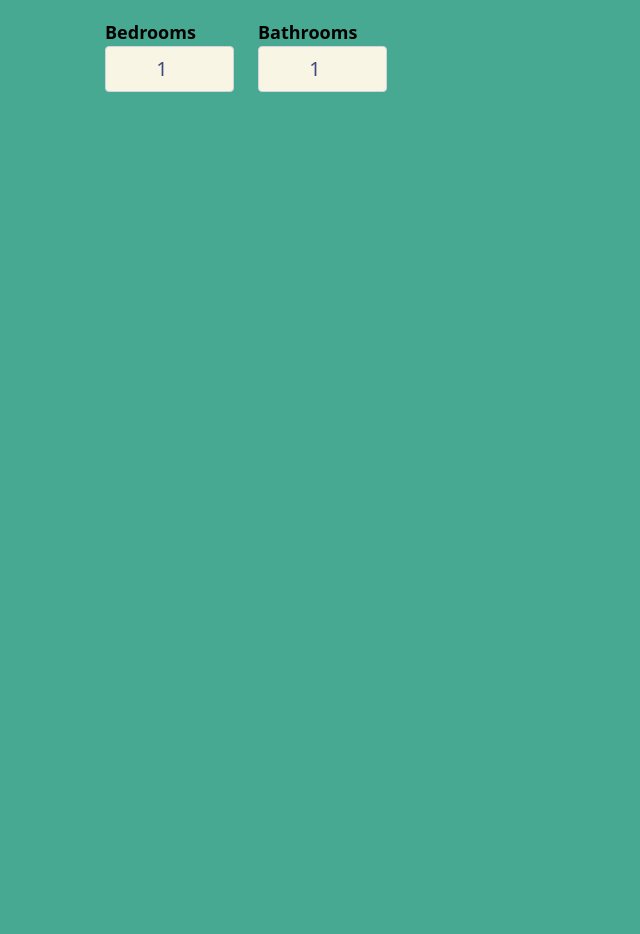
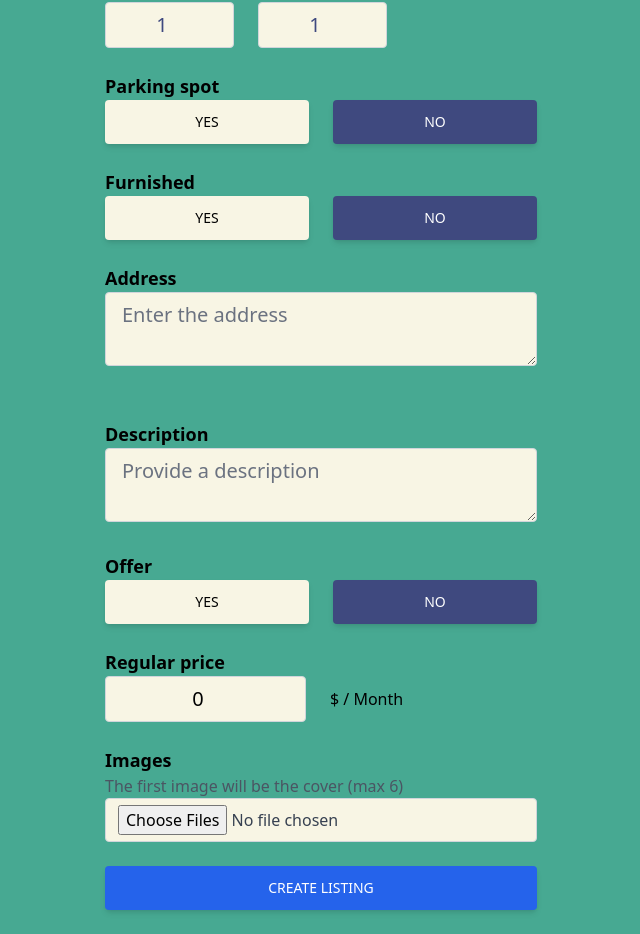
Before and after one commit to astroAKB/BookNow--, a React (Create React App) app: page /create-listing in a window 1280 px wide. Shown: the part 361-1295 px from the top of the page, without its empty margins (319-959 px from the left). Before the commit the page ends 800 px from the top, so only its background shows below. Built offline with nearby package versions, Linux system fonts and the light colour scheme; no server answers.

Commit message:
structure the create listing form

```diff
--- a/src/Components/Header.jsx
+++ b/src/Components/Header.jsx
@@ -39,9 +39,9 @@ export default function Header() {
           <ul className="flex space-x-10">
             <li
               className={`cursor-pointer py-3 text-sm font-semibold
-              text-gray-400 border-b-[3px] border-b-transparent
+               border-b-[3px]
               ${
-                pathMatchRoute("/") && " text-black font-bold border-b-red-500"
+                pathMatchRoute("/") ? " text-black font-bold border-b-red-500 text-[18px]" :"text-gray-400 border-b-transparent"
               }`}
               onClick={() => navigate("/")}
             >
@@ -51,10 +51,9 @@ export default function Header() {
             <li
               className={`
               cursor-pointer py-3 text-sm font-semibold
-              text-gray-400 border-b-[3px] border-b-transparent
+               border-b-[3px]
               ${
-                pathMatchRoute("/offers") &&
-                "font-bold text-black border-b-red-500"
+                pathMatchRoute("/offers") ? " text-black font-bold border-b-red-500 text-[18px]" :"text-gray-400 border-b-transparent"
               }
               `}
               onClick={() => navigate("/offers")}
@@ -64,10 +63,9 @@ export default function Header() {
 
             <li
               className={`cursor-pointer py-3 text-sm font-semibold
-              text-gray-400 border-b-[3px] border-b-transparent
+               border-b-[3px]
               ${
-                (pathMatchRoute("/sign-in") || pathMatchRoute("/profile")) &&
-                "text-black font-bold border-b-red-500"
+                (pathMatchRoute("/sign-in") || pathMatchRoute("/profile")) ? " text-black font-bold border-b-red-500 text-[18px]" :"text-gray-400 border-b-transparent"
               }`}
               onClick={() => navigate("/profile")}
             >
--- a/src/Pages/CreateListing.jsx
+++ b/src/Pages/CreateListing.jsx
@@ -6,8 +6,15 @@ export default function CreateListing() {
     name: "",
     bedrooms: 1,
     bathrooms: 1,
+    parking: false,
+    furnished: false,
+    address: "",
+    description: "",
+    offer: false,
+    regularPrice: 0,
+    discountedPrice: 0,
   });
-  const { type, name, bedrooms, bathrooms } = formData;
+  const { type, name, bedrooms, bathrooms, parking, furnished, address, description, offer, regularPrice, discountedPrice } = formData;
   function onChange() {}
   return (
     <main className="max-w-md px-2 mx-auto">
@@ -28,8 +35,6 @@ export default function CreateListing() {
           >
             sell
           </button>
-        </div>
-        <div>
           <button
             type="button"
             id="type"
@@ -84,6 +89,142 @@ export default function CreateListing() {
             />
           </div>
         </div>
+
+        <p className="text-lg mt-6 font-semibold">Parking spot</p>
+        <div className="flex ">
+          <button
+            type="button"
+            id="parking"
+            value={true}
+            onClick={onChange}
+            className={`px-7 py-3 mr-3 font-medium text-sm uppercase shadow-md rounded hover:shadow-lg focus:shadow-lg active:shadow-lg transition duration-150 ease-in-out w-full ${
+              !parking ? "bg-[#F8F5E4] text-black" : "bg-[#3F497F] text-white"
+            }`}
+          >
+            yes
+          </button>
+          <button
+            type="button"
+            id="parking"
+            value={false}
+            onClick={onChange}
+            className={`px-7 py-3 ml-3 font-medium text-sm uppercase shadow-md rounded hover:shadow-lg focus:shadow-lg active:shadow-lg transition duration-150 ease-in-out w-full ${
+              parking ? "bg-[#F8F5E4] text-black" : "bg-[#3F497F] text-white"
+            }`}
+          >
+            no
+          </button>
+        </div>
+        <p className="text-lg mt-6 font-semibold">Furnished</p>
+        <div className="flex ">
+          <button
+            type="button"
+            id="furnished"
+            value={true}
+            onClick={onChange}
+            className={`px-7 py-3 mr-3 font-medium text-sm uppercase shadow-md rounded hover:shadow-lg focus:shadow-lg active:shadow-lg transition duration-150 ease-in-out w-full ${
+              !furnished ? "bg-[#F8F5E4] text-black" : "bg-[#3F497F] text-white"
+            }`}
+          >
+            yes
+          </button>
+          <button
+            type="button"
+            id="furnished"
+            value={false}
+            onClick={onChange}
+            className={`px-7 py-3 ml-3 font-medium text-sm uppercase shadow-md rounded hover:shadow-lg focus:shadow-lg active:shadow-lg transition duration-150 ease-in-out w-full ${
+              furnished ? "bg-[#F8F5E4] text-black" : "bg-[#3F497F] text-white"
+            }`}
+          >
+            no
+          </button>
+        </div>
+        <p className="text-lg mt-6 font-semibold">Address</p>
+        <textarea
+          type="text"
+          id="address"
+          value={address}
+          onChange={onChange}
+          placeholder="Enter the address"
+          maxLength="32"
+          minLength="10"
+          required
+          className="w-full px-4 py-2 text-xl text-[#3F497F] bg-[#F8F5E4] border border-gray-300 rounded transition duration-150 ease-in-out focus:text-[#3F497F] focus:bg-[#F8F5E4] focus:border-slate-600 mb-6"
+        />
+        <p className="text-lg mt-6 font-semibold">Description</p>
+        <textarea
+          type="text"
+          id="description"
+          value={description}
+          onChange={onChange}
+          placeholder="Provide a description"
+          maxLength="32"
+          minLength="10"
+          required
+          className="w-full px-4 py-2 text-xl text-[#3F497F] bg-[#F8F5E4] border border-gray-300 rounded transition duration-150 ease-in-out focus:text-[#3F497F] focus:bg-[#F8F5E4] focus:border-slate-600 mb-6"
+        />
+        <p className="text-lg font-semibold">Offer</p>
+        <div className="flex ">
+          <button
+            type="button"
+            id="furnished"
+            value={true}
+            onClick={onChange}
+            className={`px-7 py-3 mr-3 font-medium text-sm uppercase shadow-md rounded hover:shadow-lg focus:shadow-lg active:shadow-lg transition duration-150 ease-in-out w-full ${
+              !offer ? "bg-[#F8F5E4] text-black" : "bg-[#3F497F] text-white"
+            }`}
+          >
+            yes
+          </button>
+          <button
+            type="button"
+            id="offer"
+            value={false}
+            onClick={onChange}
+            className={`px-7 py-3 ml-3 font-medium text-sm uppercase shadow-md rounded hover:shadow-lg focus:shadow-lg active:shadow-lg transition duration-150 ease-in-out w-full ${
+              offer ? "bg-[#F8F5E4] text-black" : "bg-[#3F497F] text-white"
+            }`}
+          >
+            no
+          </button>
+        </div>
+        <div className="my-6 flex items-center" >
+          <div>
+            <p className="text-lg font-semibold ">Regular price</p>
+            <div className="flex w-full justify-center items-center space-x-6 ">
+            <input type="number" id="regularPrice" value={regularPrice} onChange={onChange} min="50" max="50000000" required
+            className="w-full px-4 py-2 text-xl text-center text-black bg-[#F8F5E4] border border-gray-300 rounded transition duration-150 ease-in-out focus:text-gray-700 focus:bg-[#F8F5E4] focus:border-slate-600 "/>
+            {type === 'rent' && (
+              <div>
+                <p className="text-md w-full whitespace-nowrap">$ / Month</p>
+              </div>
+            )}
+            </div>
+          </div>
+        </div>
+        {offer && (
+          <div className="my-6 flex items-center" >
+          <div>
+            <p className="text-lg font-semibold ">Discounted price</p>
+            <div className="flex w-full justify-center items-center space-x-6 ">
+            <input type="number" id="discountedPrice" value={discountedPrice} onChange={onChange} min="50" max="50000000" required={offer}
+            className="w-full px-4 py-2 text-xl text-center text-black bg-[#F8F5E4] border border-gray-300 rounded transition duration-150 ease-in-out focus:text-gray-700 focus:bg-[#F8F5E4] focus:border-slate-600 "/>
+            {type === 'rent' && (
+              <div>
+                <p className="text-md w-full whitespace-nowrap">$ / Month</p>
+              </div>
+            )}
+            </div>
+          </div>
+        </div>
+        )}
+        <div className="mb-6">
+          <p className="text-lg font-semibold ">Images</p>
+          <p className="text-gray-600 ">The first image will be the cover (max 6)</p>
+          <input type="file" id="images" onChange={onChange} accept=".jpeg,.png,.jpg" multiple required className="w-full px-3 py-1.5 text-gray-700 bg-[#F8F5E4] border border-gray-300 rounded transition duration-150 ease-in-out focus:bg-[#F8F5E4] focus:border-slate-600 "/>
+        </div>
+        <button type="submit" className="mb-6 w-full px-7 py-3 bg-blue-600 text-white font-medium text-sm uppercase rounded shadow-md hover:bg-blue-700 hover:shadow-lg focus:bg-blue-700 focus:shadow-lg active:bg-blue-800 active:shadow-lg transition duration-150 ease-in-out">Create Listing</button>
       </form>
     </main>
   );
--- a/src/Pages/Profile.jsx
+++ b/src/Pages/Profile.jsx
@@ -4,7 +4,7 @@ import { Link, useNavigate } from "react-router-dom";
 import { toast } from "react-toastify";
 import { doc, updateDoc } from "firebase/firestore";
 import { db } from "../firebase";
-import { AiTwotoneHome } from "react-icons/ai";
+import { FcHome } from "react-icons/fc";
 
 export default function Profile() {
   const auth = getAuth();
@@ -95,7 +95,7 @@ export default function Profile() {
               to="/create-listing"
               className="flex justify-center items-center"
             >
-              <AiTwotoneHome className="mr-2 text-3xl bg-white rounded-full p-1 border-2" />
+              <FcHome className="mr-2 text-3xl  bg-white rounded-full p-1 border-2" />
               Sell or rent your home
             </Link>
           </button>
```
